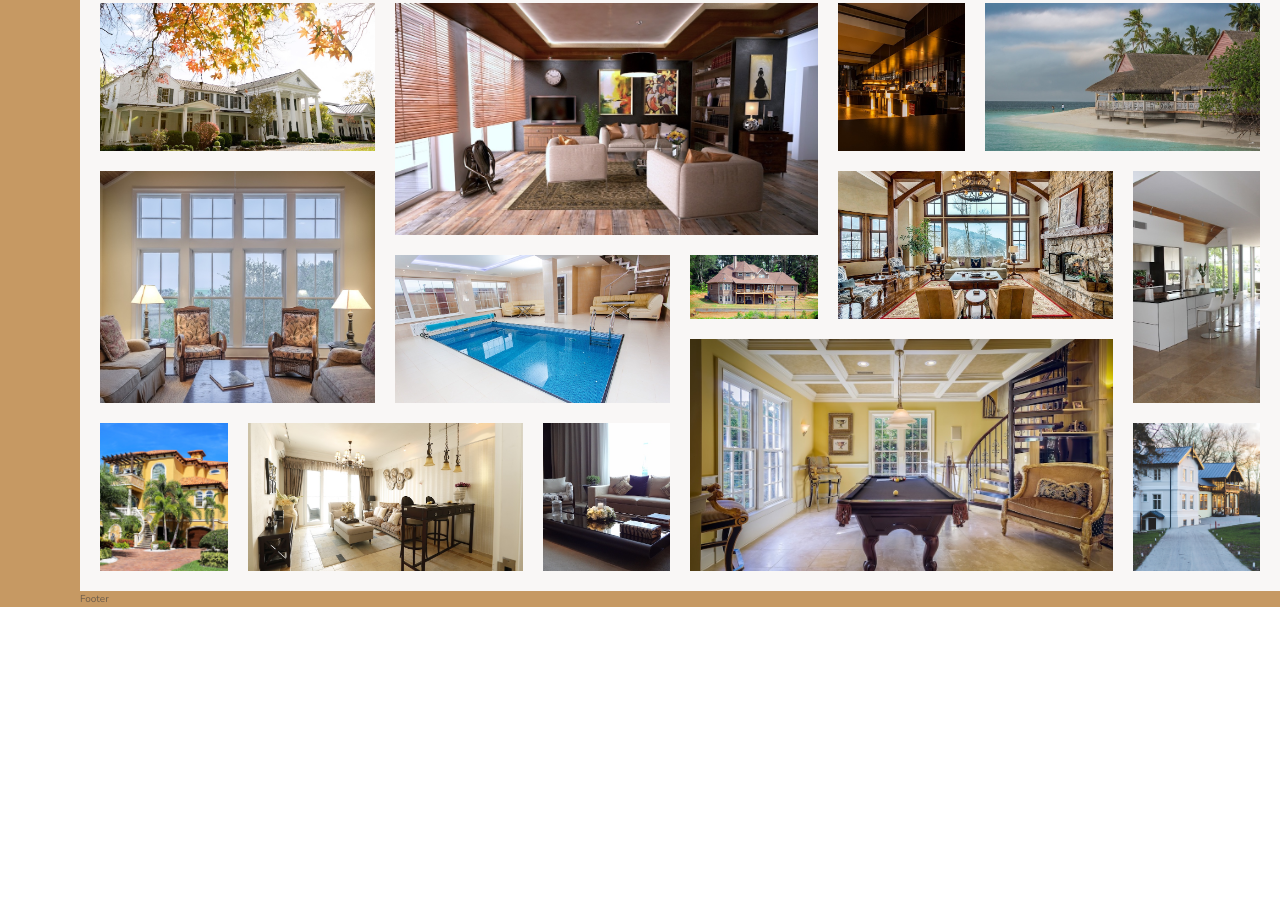
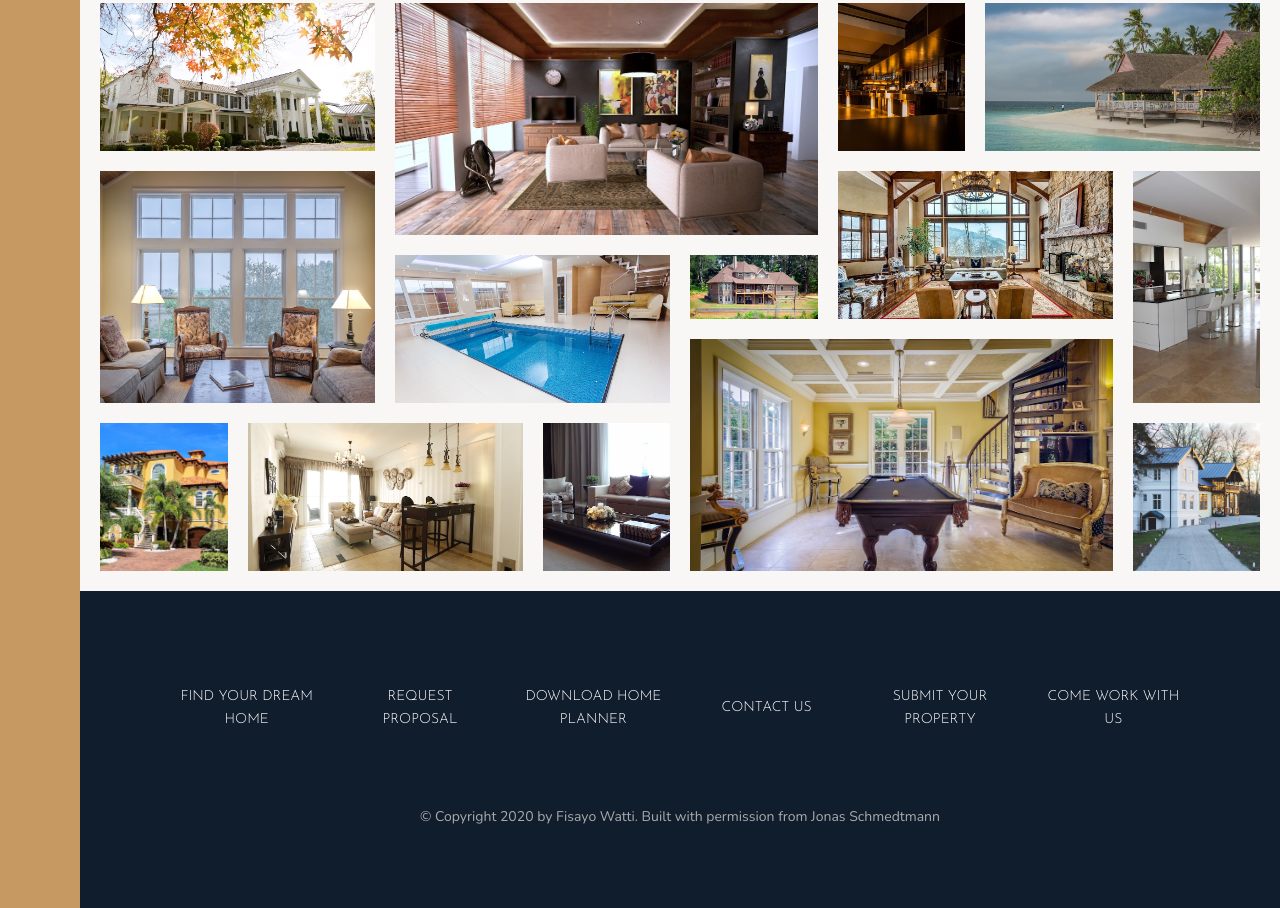
Before and after one commit to fisayowatti/Nexter, a website: page index.html in a window 1280 px wide. Shown: the part 3119-4027 px from the top of the page. Before the commit the page ends 3726 px from the top, so only its background shows below. Drawn offline with nearby package versions, Linux system fonts and the light colour scheme.

Commit message:
CSS and markup for the footer

```diff
--- a/index.html
+++ b/index.html
@@ -333,7 +333,17 @@
     </section>
 
     <footer class="footer">
-        Footer
+        <ul class="nav">
+            <li class="nav__item"><a href="#" class="nav__link"> find your dream home </a></li>
+            <li class="nav__item"><a href="#" class="nav__link"> request proposal </a></li>
+            <li class="nav__item"><a href="#" class="nav__link"> download home planner </a></li>
+            <li class="nav__item"><a href="#" class="nav__link"> contact us </a></li>
+            <li class="nav__item"><a href="#" class="nav__link"> submit your property </a></li>
+            <li class="nav__item"><a href="#" class="nav__link"> come work with us </a></li>
+        </ul>
+        <p class="copyright">
+            &copy; Copyright 2020 by Fisayo Watti. Built with permission from Jonas Schmedtmann
+        </p>
     </footer>
 </body>
 
--- a/sass/_footer.scss
+++ b/sass/_footer.scss
@@ -1,4 +1,45 @@
 .footer {
-    background-color: $color-primary;
+    background-color: $color-secondary;
     grid-column: full-start / full-end;
+    padding: 8rem;
 }
+
+
+.nav {
+    display: grid;
+    grid-template-columns: repeat(auto-fit, minmax(15rem, 1fr));
+    // justify-items: center;
+    align-items: center;
+    // margin: 6rem 2rem;
+
+    list-style: none;
+
+
+    &__link:link,
+    &__link:visited {
+        text-decoration: none;
+        color: #fff;
+        font-size: 1.4rem;
+        font-family: $font-display;
+        padding: 1.5rem;
+        text-align: center;
+        text-transform: uppercase;
+        display: block;
+        transition:  all .2s;
+    }
+
+    &__link:hover,
+    &__link:active {
+        background-color: rgba(#ffffff, 0.05);
+        transform: translateY(-.3rem);
+    }
+}
+
+.copyright {
+    font-size: 1.4rem;
+    color: $color-grey-light-2;
+    width: 70%;
+    margin: 6rem auto 0 auto;
+    text-align: center;
+
+}
```
Also changed, not shown: css/style.css.
